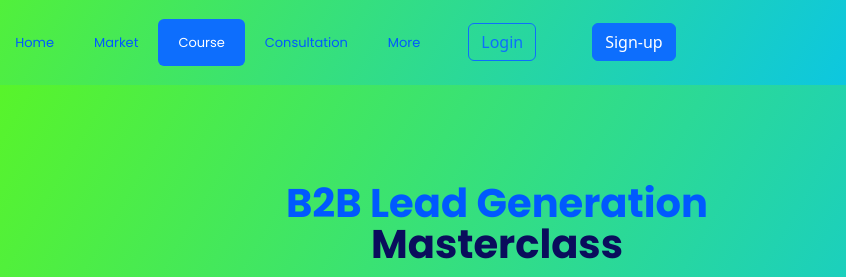
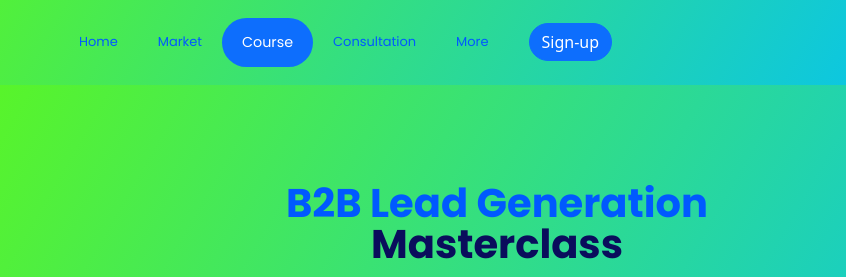
Before and after one commit to mehekk1/landing_page-sample, a plain HTML site: page index.html in a window 1280 px wide. Shown: the top 277 px of the page, 434-1280 px from the left. Drawn offline with nearby package versions, Linux system fonts and the light colour scheme.

Commit message:
Update index.html

```diff
--- a/index.html
+++ b/index.html
@@ -32,14 +32,13 @@
             <ul class="nav nav-pills" style="font-family: poppins; font-size: small; ">
               <li class="nav-item" ><a href="https://socialseller.in/" class="nav-link" style="color: #0059ff; font-size: 1em;">Home</a></li>
               <li class="nav-item"><a href="https://market.socialseller.in/" class="nav-link"style="color: #0059ff; font-size: 1em;">Market</a></li>
-              <li class="nav-item"><a href="https://course.socialseller.in/courses" class="nav-link active" aria-current="page" style="font-size: 1em;">Course</a></li>
+              <li class="nav-item"><a href="https://course.socialseller.in/courses" class="nav-link active" aria-current="page" style="font-size: 1.1em; border-radius: 30px;">Course</a></li>
               <li class="nav-item"><a href="https://course.socialseller.in/appointment" class="nav-link"style="color: #0059ff; font-size: 1em;"> Consultation</a></li>
               <li class="nav-item"><a href="https://www.youtube.com/c/SocialSellerAcademy" class="nav-link"style="color: #0059ff; font-size: 1em;">More</a></li>
             </ul>
-            <div class="d-g mt-3rid gap-2 d-md-flex justify-content-md-start">
-              <a href="https://register.socialseller.in/"><button type="button" class="btn btn-outline-primary mx-2">Login</button></a>
-              <a href="https://register.socialseller.in/"><button type="button" class="btn btn-primary">Sign-up</button></a>
-            </div>
+
+              <a href="https://register.socialseller.in/"><button type="button" class="btn btn-primary" style="border-radius: 20px;">Sign-up</button></a>
+
           </div>
         </div>
       </nav>
@@ -384,91 +383,3 @@
 </body>
 
 </html>
-
-<!--<div class="container col-xxl-8">
-        <header class="d-flex flex-wrap align-items-center justify-content-center justify-content-md-between py-3">
-
-
-            <div class="col-md-3 mb-2 mb-md-0">
-              <img src="./images/logoblue.png" height="50px">
-            </div>
-
-            <header class="d-flex justify-content-center py-3 mb-4 ">
-            <ul class="nav nav-pills" style="font-family: poppins;">
-            <li class="nav-item"><a href="https://socialseller.in/" class="nav-link">Home</a></li>
-            <li class="nav-item"><a href="https://market.socialseller.in/" class="nav-link">Market</a></li>
-            <li class="nav-item"><a href="https://course.socialseller.in/courses" class="nav-link active" aria-current="page">Course</a></li>
-            <li class="nav-item"><a href="https://course.socialseller.in/appointment" class="nav-link"> Consultation</a></li>
-            <li class="nav-item"><a href="https://www.youtube.com/c/SocialSellerAcademy" class="nav-link">Free videos</a></li>
-              </ul>
-              <a href="https://register.socialseller.in/"><button type="button" class="btn btn-outline-primary mx-2">Login</button></a>
-            <a href="https://register.socialseller.in/"><button type="button" class="btn btn-primary">Sign-up</button></a>
-
-        </header>
-      </div>-->
-
-
-
-
-
-
-      <!--<div class="flex-shrink-0 p-3" style="width: 280px;">
-    <a href="/" class="d-flex align-items-center pb-3 mb-3 link-body-emphasis text-decoration-none border-bottom">
-      <svg class="bi pe-none me-2" width="30" height="24"><use xlink:href="#bootstrap"></use></svg>
-      <span class="fs-5 fw-semibold">Collapsible</span>
-    </a>
-    <ul class="list-unstyled ps-0">
-      <li class="mb-1">
-        <button class="btn btn-toggle d-inline-flex align-items-center rounded border-0 collapsed" data-bs-toggle="collapse" data-bs-target="#home-collapse" aria-expanded="true">
-          Home
-        </button>
-        <div class="collapse show" id="home-collapse">
-          <ul class="btn-toggle-nav list-unstyled fw-normal pb-1 small">
-            <li><a href="#" class="link-body-emphasis d-inline-flex text-decoration-none rounded">Overview</a></li>
-            <li><a href="#" class="link-body-emphasis d-inline-flex text-decoration-none rounded">Updates</a></li>
-            <li><a href="#" class="link-body-emphasis d-inline-flex text-decoration-none rounded">Reports</a></li>
-          </ul>
-        </div>
-      </li>
-      <li class="mb-1">
-        <button class="btn btn-toggle d-inline-flex align-items-center rounded border-0" data-bs-toggle="collapse" data-bs-target="#dashboard-collapse" aria-expanded="true">
-          Dashboard
-        </button>
-        <div class="collapse show" id="dashboard-collapse" style="">
-          <ul class="btn-toggle-nav list-unstyled fw-normal pb-1 small">
-            <li><a href="#" class="link-body-emphasis d-inline-flex text-decoration-none rounded">Overview</a></li>
-            <li><a href="#" class="link-body-emphasis d-inline-flex text-decoration-none rounded">Weekly</a></li>
-            <li><a href="#" class="link-body-emphasis d-inline-flex text-decoration-none rounded">Monthly</a></li>
-            <li><a href="#" class="link-body-emphasis d-inline-flex text-decoration-none rounded">Annually</a></li>
-          </ul>
-        </div>
-      </li>
-      <li class="mb-1">
-        <button class="btn btn-toggle d-inline-flex align-items-center rounded border-0" data-bs-toggle="collapse" data-bs-target="#orders-collapse" aria-expanded="true">
-          Orders
-        </button>
-        <div class="collapse show" id="orders-collapse" style="">
-          <ul class="btn-toggle-nav list-unstyled fw-normal pb-1 small">
-            <li><a href="#" class="link-body-emphasis d-inline-flex text-decoration-none rounded">New</a></li>
-            <li><a href="#" class="link-body-emphasis d-inline-flex text-decoration-none rounded">Processed</a></li>
-            <li><a href="#" class="link-body-emphasis d-inline-flex text-decoration-none rounded">Shipped</a></li>
-            <li><a href="#" class="link-body-emphasis d-inline-flex text-decoration-none rounded">Returned</a></li>
-          </ul>
-        </div>
-      </li>
-      <li class="border-top my-3"></li>
-      <li class="mb-1">
-        <button class="btn btn-toggle d-inline-flex align-items-center rounded border-0 collapsed" data-bs-toggle="collapse" data-bs-target="#account-collapse" aria-expanded="false">
-          Account
-        </button>
-        <div class="collapse" id="account-collapse" style="">
-          <ul class="btn-toggle-nav list-unstyled fw-normal pb-1 small">
-            <li><a href="#" class="link-body-emphasis d-inline-flex text-decoration-none rounded">New...</a></li>
-            <li><a href="#" class="link-body-emphasis d-inline-flex text-decoration-none rounded">Profile</a></li>
-            <li><a href="#" class="link-body-emphasis d-inline-flex text-decoration-none rounded">Settings</a></li>
-            <li><a href="#" class="link-body-emphasis d-inline-flex text-decoration-none rounded">Sign out</a></li>
-          </ul>
-        </div>
-      </li>
-    </ul>
-  </div>-->
```
